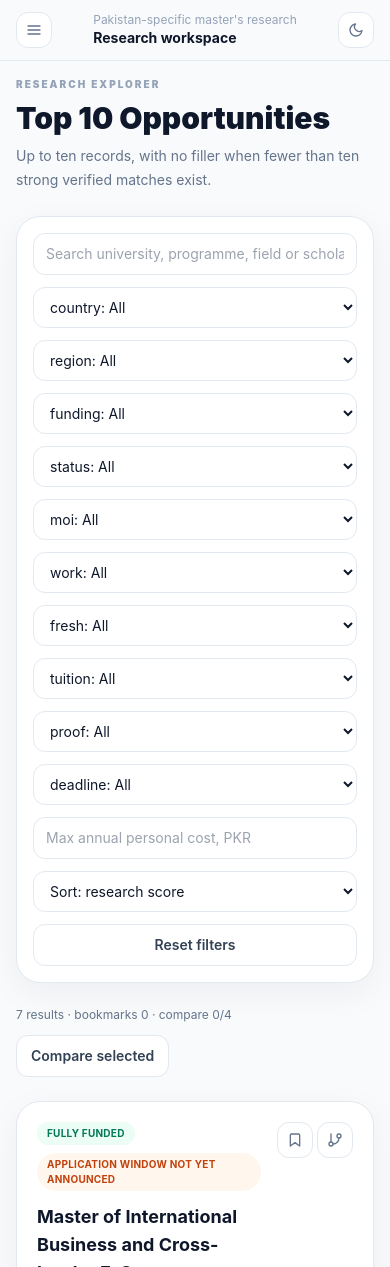
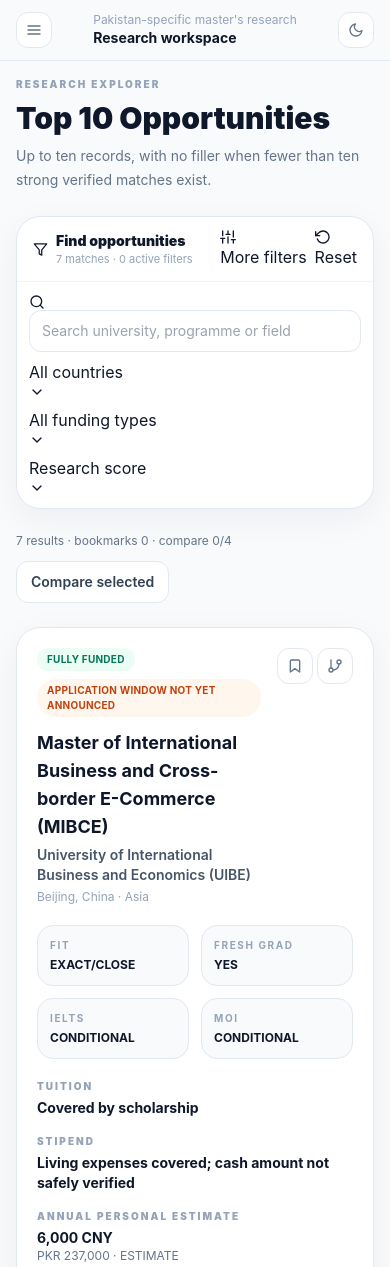
Before and after one commit to Sindhi-Hacker/MSMG-Scholorships, a React (Vite) app: page /top-10 in a window 390 px wide. Shown: the top 1267 px of the page. Built offline with nearby package versions, Linux system fonts and the light colour scheme.

Commit message:
Redesign scholarship filters with compact custom controls

```diff
--- a/src/pages/Explorer.jsx
+++ b/src/pages/Explorer.jsx
@@ -1,20 +1,30 @@
 import {useMemo,useState} from "react";
 import {Link} from "react-router-dom";
+import {FiFilter,FiRotateCcw,FiSearch,FiSliders,FiX} from "react-icons/fi";
 import {opportunities,FX} from "../data/opportunities";
 import OpportunityCard from "../components/OpportunityCard";
+import Dropdown from "../components/Dropdown";
+import Dialog from "../components/Dialog";
 import useLocalStorage from "../hooks/useLocalStorage";
 
 const statuses=["OPEN NOW","UPCOMING","APPLICATION WINDOW NOT YET ANNOUNCED","CLOSED","YEAR-ROUND/ROLLING","NOT APPLICABLE"];
+const fieldOptions=[
+  ["country","Country"],["region","Region"],["funding","Funding"],["status","Status"],["moi","MOI"],["work","Work experience"],["fresh","Fresh graduate"],["tuition","Tuition"],["proof","Proof of funds"],["deadline","Deadline"]
+];
+const labelize=v=>String(v).replaceAll("_"," ").toLowerCase().replace(/\b\w/g,m=>m.toUpperCase());
 
 export default function Explorer({preset="all",title="Scholarship Explorer",description="Filter verified opportunities without mixing official facts and estimates.",browseMode}){
   const [filters,setFilters]=useState({q:"",country:"All",region:"All",funding:"All",status:"All",moi:"All",work:"All",fresh:"All",tuition:"All",proof:"All",deadline:"All",maxCostPKR:"",sort:"score"});
   const [favs,setFavs]=useLocalStorage("msmg-favorites",[]);
   const [comp,setComp]=useLocalStorage("msmg-compare",[]);
+  const [advanced,setAdvanced]=useState(false);
+  const [dialog,setDialog]=useState({open:false,title:"",description:"",type:"warning"});
   const countries=[...new Set(opportunities.map(o=>o.country))].sort();
   const regions=[...new Set(opportunities.map(o=>o.region))].sort();
   const fund=[...new Set(opportunities.map(o=>o.fundingType))].sort();
   const update=(k,v)=>setFilters(p=>Object.assign({},p,{[k]:v}));
   const reset=()=>setFilters({q:"",country:"All",region:"All",funding:"All",status:"All",moi:"All",work:"All",fresh:"All",tuition:"All",proof:"All",deadline:"All",maxCostPKR:"",sort:"score"});
+  const activeCount=Object.entries(filters).filter(([k,v])=>!["q","maxCostPKR","sort"].includes(k)&&v!=="All").length+(filters.q?1:0)+(filters.maxCostPKR?1:0);
 
   const result=useMemo(()=>{
     let r=opportunities.slice();
@@ -23,11 +33,7 @@ export default function Explorer({preset="all",title="Scholarship Explorer",desc
     if(preset==="full") r=r.filter(o=>o.fullyFunded);
     if(preset==="tuition") r=r.filter(o=>o.tuitionAmount===0);
     if(preset==="lowcost") r=r.filter(o=>o.fundingType==="LOW-COST BACKUP");
-
-    if(filters.q){
-      const q=filters.q.toLowerCase();
-      r=r.filter(o=>[o.university,o.program,o.scholarship,o.field,o.country,o.city].join(" ").toLowerCase().includes(q));
-    }
+    if(filters.q){const q=filters.q.toLowerCase();r=r.filter(o=>[o.university,o.program,o.scholarship,o.field,o.country,o.city].join(" ").toLowerCase().includes(q))}
     if(filters.country!=="All") r=r.filter(o=>o.country===filters.country);
     if(filters.region!=="All") r=r.filter(o=>o.region===filters.region);
     if(filters.funding!=="All") r=r.filter(o=>o.fundingType===filters.funding);
@@ -41,50 +47,68 @@ export default function Explorer({preset="all",title="Scholarship Explorer",desc
     if(filters.proof!=="All") r=r.filter(o=>o.proof===filters.proof);
     if(filters.deadline==="KNOWN") r=r.filter(o=>Boolean(o.deadline));
     if(filters.deadline==="UNKNOWN") r=r.filter(o=>!o.deadline);
-    if(filters.maxCostPKR!==""){
-      const ceiling=Number(filters.maxCostPKR);
-      if(Number.isFinite(ceiling)) r=r.filter(o=>{
-        const rate=FX[o.annualPersonal.currency];
-        return rate ? o.annualPersonal.amount*rate <= ceiling : false;
-      });
-    }
-
+    if(filters.maxCostPKR!==""){const ceiling=Number(filters.maxCostPKR);if(Number.isFinite(ceiling))r=r.filter(o=>{const rate=FX[o.annualPersonal.currency];return rate?o.annualPersonal.amount*rate<=ceiling:false})}
     return r.sort((a,b)=>{
-      if(filters.sort==="cost"){
-        const ac=FX[a.annualPersonal.currency]?a.annualPersonal.amount*FX[a.annualPersonal.currency]:Number.MAX_SAFE_INTEGER;
-        const bc=FX[b.annualPersonal.currency]?b.annualPersonal.amount*FX[b.annualPersonal.currency]:Number.MAX_SAFE_INTEGER;
-        return ac-bc;
-      }
-      if(filters.sort==="deadline") return (a.deadline||"9999-12-31").localeCompare(b.deadline||"9999-12-31");
+      if(filters.sort==="cost"){const ac=FX[a.annualPersonal.currency]?a.annualPersonal.amount*FX[a.annualPersonal.currency]:Number.MAX_SAFE_INTEGER;const bc=FX[b.annualPersonal.currency]?b.annualPersonal.amount*FX[b.annualPersonal.currency]:Number.MAX_SAFE_INTEGER;return ac-bc}
+      if(filters.sort==="deadline")return(a.deadline||"9999-12-31").localeCompare(b.deadline||"9999-12-31");
       return b.score-a.score;
     });
   },[filters,preset]);
 
-  const toggle=(setter,id)=>setter(x=>x.includes(id)?x.filter(v=>v!==id):x.length<4?x.concat(id):x);
+  const compareToggle=id=>{
+    if(comp.includes(id)){setComp(x=>x.filter(v=>v!==id));return}
+    if(comp.length>=4){
+      setDialog({open:true,title:"Comparison limit reached",description:"You can compare up to four opportunities at once. Remove one from the comparison workspace before adding another.",type:"info"});
+      return;
+    }
+    setComp(x=>x.concat(id));
+  };
+  const favoritesToggle=id=>setFavs(x=>x.includes(id)?x.filter(v=>v!==id):x.concat(id));
+
+  const basicOptions={
+    country:[{value:"All",label:"All countries"},...countries.map(v=>({value:v,label:v}))],
+    region:[{value:"All",label:"All regions"},...regions.map(v=>({value:v,label:v}))],
+    funding:[{value:"All",label:"All funding types"},...fund.map(v=>({value:v,label:labelize(v)}))],
+    status:[{value:"All",label:"Any status"},...statuses.map(v=>({value:v,label:labelize(v)}))],
+  };
+  const advancedOptions={
+    moi:["YES","NO","CONDITIONAL","UNKNOWN"],work:["YES","CONDITIONAL"],fresh:["YES","CONDITIONAL"],tuition:["ZERO","KNOWN","UNKNOWN"],proof:["CONDITIONAL"],deadline:["KNOWN","UNKNOWN"]
+  };
 
   return <div className="space-y-6">
     <section><div className="eyebrow">{browseMode||"research explorer"}</div><h1 className="mt-2 text-3xl font-black">{title}</h1><p className="mt-2 max-w-3xl text-sm leading-6 text-slate-500">{description}</p></section>
 
-    <div className="panel p-4">
-      <div className="grid gap-3 md:grid-cols-2 xl:grid-cols-4">
-        <input className="input xl:col-span-2" value={filters.q} onChange={e=>update("q",e.target.value)} placeholder="Search university, programme, field or scholarship"/>
-        {[
-          ["country",countries],["region",regions],["funding",fund],["status",statuses],
-          ["moi",["YES","NO","CONDITIONAL","UNKNOWN"]],
-          ["work",["YES","CONDITIONAL"]],
-          ["fresh",["YES","CONDITIONAL"]],
-          ["tuition",["ZERO","KNOWN","UNKNOWN"]],
-          ["proof",["CONDITIONAL"]],
-          ["deadline",["KNOWN","UNKNOWN"]]
-        ].map(([key,values])=><select className="input" key={key} value={filters[key]} onChange={e=>update(key,e.target.value)}><option value="All">{key}: All</option>{values.map(v=><option key={v}>{v}</option>)}</select>)}
-        <input className="input" inputMode="numeric" value={filters.maxCostPKR} onChange={e=>update("maxCostPKR",e.target.value)} placeholder="Max annual personal cost, PKR"/>
-        <select className="input" value={filters.sort} onChange={e=>update("sort",e.target.value)}><option value="score">Sort: research score</option><option value="cost">Sort: lowest personal estimate</option><option value="deadline">Sort: nearest deadline</option></select>
-        <button className="btn-secondary" onClick={reset}>Reset filters</button>
+    <section className="panel overflow-visible">
+      <div className="border-b border-slate-100 px-4 py-3 dark:border-slate-800">
+        <div className="flex flex-wrap items-center justify-between gap-3">
+          <div className="flex items-center gap-2"><div className="filter-section-icon"><FiFilter size={15}/></div><div><div className="text-sm font-black">Find opportunities</div><div className="text-[11px] text-slate-400">{result.length} matches · {activeCount} active filters</div></div></div>
+          <div className="flex items-center gap-2"><button className="btn-compact" onClick={()=>setAdvanced(x=>!x)}><FiSliders/>{advanced?"Hide filters":"More filters"}{activeCount>0&&<span className="filter-count">{activeCount}</span>}</button><button className="btn-compact" onClick={reset} disabled={activeCount===0}><FiRotateCcw/>Reset</button></div>
+        </div>
       </div>
-    </div>
+      <div className="p-3 sm:p-4">
+        <div className="grid gap-2 sm:grid-cols-[minmax(220px,1.7fr)_minmax(150px,1fr)_minmax(150px,1fr)_auto]">
+          <div className="relative"><FiSearch className="filter-search-icon"/><input className="input filter-search" value={filters.q} onChange={e=>update("q",e.target.value)} placeholder="Search university, programme or field"/></div>
+          <Dropdown value={filters.country} options={basicOptions.country} onChange={v=>update("country",v)} placeholder="All countries"/>
+          <Dropdown value={filters.funding} options={basicOptions.funding} onChange={v=>update("funding",v)} placeholder="All funding types"/>
+          <Dropdown value={filters.sort} options={[{value:"score",label:"Research score"},{value:"cost",label:"Lowest personal cost"},{value:"deadline",label:"Nearest deadline"}]} onChange={v=>update("sort",v)} placeholder="Sort"/>
+        </div>
+
+        {advanced&&<div className="mt-3 border-t border-slate-100 pt-3 dark:border-slate-800">
+          <div className="grid gap-2 sm:grid-cols-2 lg:grid-cols-3 xl:grid-cols-5">
+            <Dropdown value={filters.region} options={basicOptions.region} onChange={v=>update("region",v)} placeholder="All regions"/>
+            <Dropdown value={filters.status} options={basicOptions.status} onChange={v=>update("status",v)} placeholder="Any status"/>
+            {fieldOptions.slice(4).map(([key,label])=><Dropdown key={key} label={label} value={filters[key]} options={[{value:"All",label:"Any "+label.toLowerCase()},...advancedOptions[key].map(v=>({value:v,label:v==="ZERO"?"Zero tuition":v==="KNOWN"?"Known":"Unknown"===v?"Unknown":v}))]} onChange={v=>update(key,v)} placeholder={"Any "+label.toLowerCase()}/>)}
+          </div>
+          <div className="mt-3 grid gap-2 sm:grid-cols-2">
+            <input className="input" inputMode="numeric" value={filters.maxCostPKR} onChange={e=>update("maxCostPKR",e.target.value)} placeholder="Maximum annual personal cost (PKR)"/>
+            <div className="filter-note">Only known FX-plannable estimates are used by the PKR ceiling filter.</div>
+          </div>
+        </div>}
+      </div>
+    </section>
 
     <div className="flex flex-wrap items-center justify-between gap-3 text-xs text-slate-500"><span>{result.length} results · bookmarks {favs.length} · compare {comp.length}/4</span><Link to="/comparison" className="btn-secondary">Compare selected</Link></div>
-
-    {result.length?<div className="grid gap-4 xl:grid-cols-2">{result.map(o=><OpportunityCard key={o.id} o={o} favorite={favs.includes(o.id)} compared={comp.includes(o.id)} onFavorite={id=>toggle(setFavs,id)} onCompare={id=>toggle(setComp,id)}/>)}</div>:<div className="panel p-12 text-center"><h2 className="font-black">No verified records match</h2><p className="mt-2 text-sm text-slate-500">The dashboard does not add mock opportunities to fill empty filters.</p></div>}
+    {result.length?<div className="grid gap-4 xl:grid-cols-2">{result.map(o=><OpportunityCard key={o.id} o={o} favorite={favs.includes(o.id)} compared={comp.includes(o.id)} onFavorite={favoritesToggle} onCompare={compareToggle}/>)}</div>:<div className="panel p-12 text-center"><h2 className="font-black">No verified records match</h2><p className="mt-2 text-sm text-slate-500">The dashboard does not add mock opportunities to fill empty filters.</p><button className="btn-secondary mt-5" onClick={reset}>Clear filters</button></div>}
+    <Dialog open={dialog.open} onClose={()=>setDialog(x=>({...x,open:false}))} title={dialog.title} description={dialog.description} type={dialog.type}/>
   </div>;
 }
```
